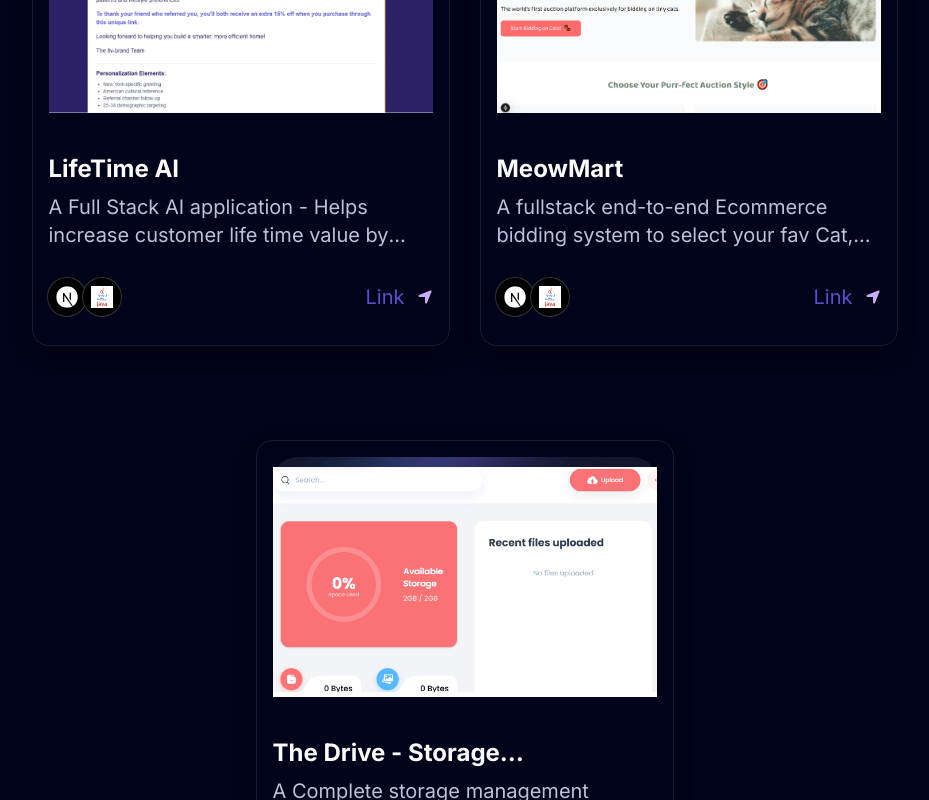
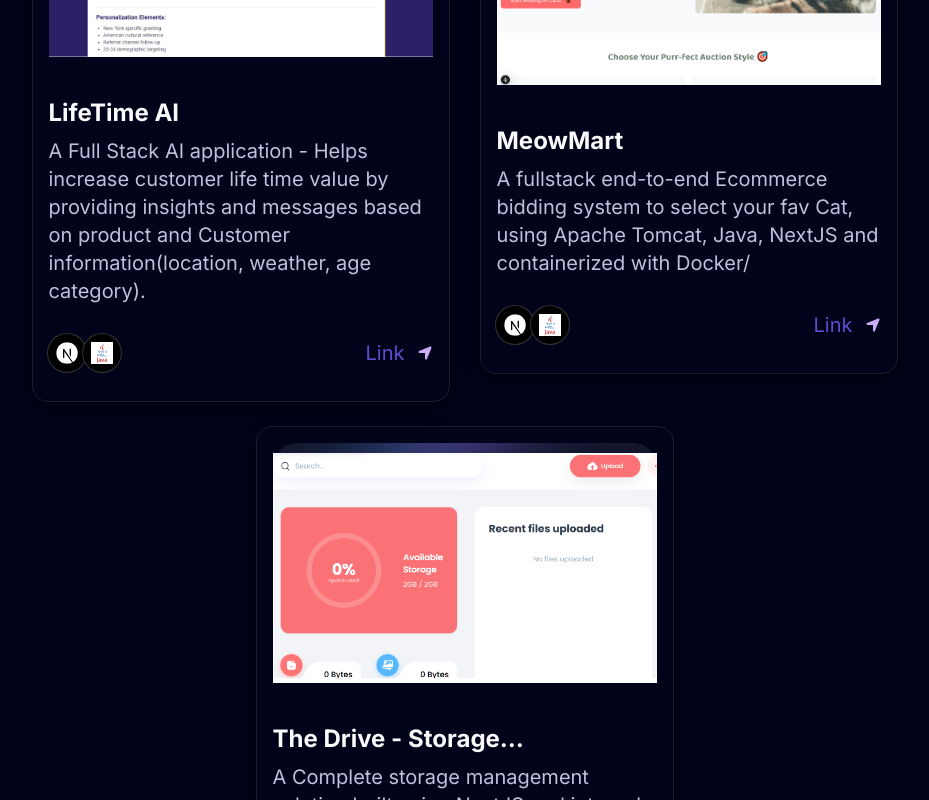
Before and after one commit to Rizvi-Mohammed/Portfolio, a Next.js app: page / in a window 1280 px wide. Shown: the part 2840-3640 px from the top of the page, without its empty margins (177-1106 px from the left). Built offline with nearby package versions, Linux system fonts and the light colour scheme.

Commit message:
Update RecentProjects.tsx

```diff
--- a/components/RecentProjects.tsx
+++ b/components/RecentProjects.tsx
@@ -41,7 +41,7 @@
               </h1>
 
               <p
-                className="lg:text-xl lg:font-normal font-light text-sm line-clamp-2"
+                className="lg:text-xl lg:font-normal font-light text-sm"
                 style={{
                   color: "#BEC1DD",
                   margin: "1vh 0",
```
